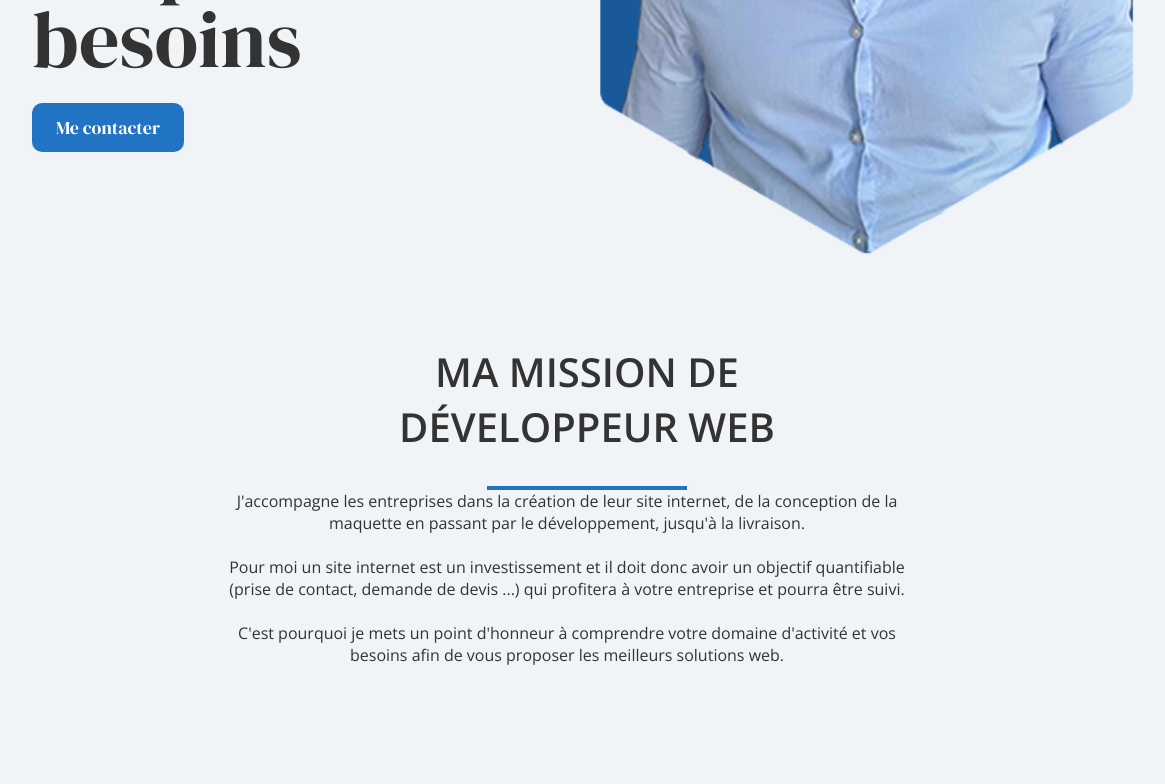
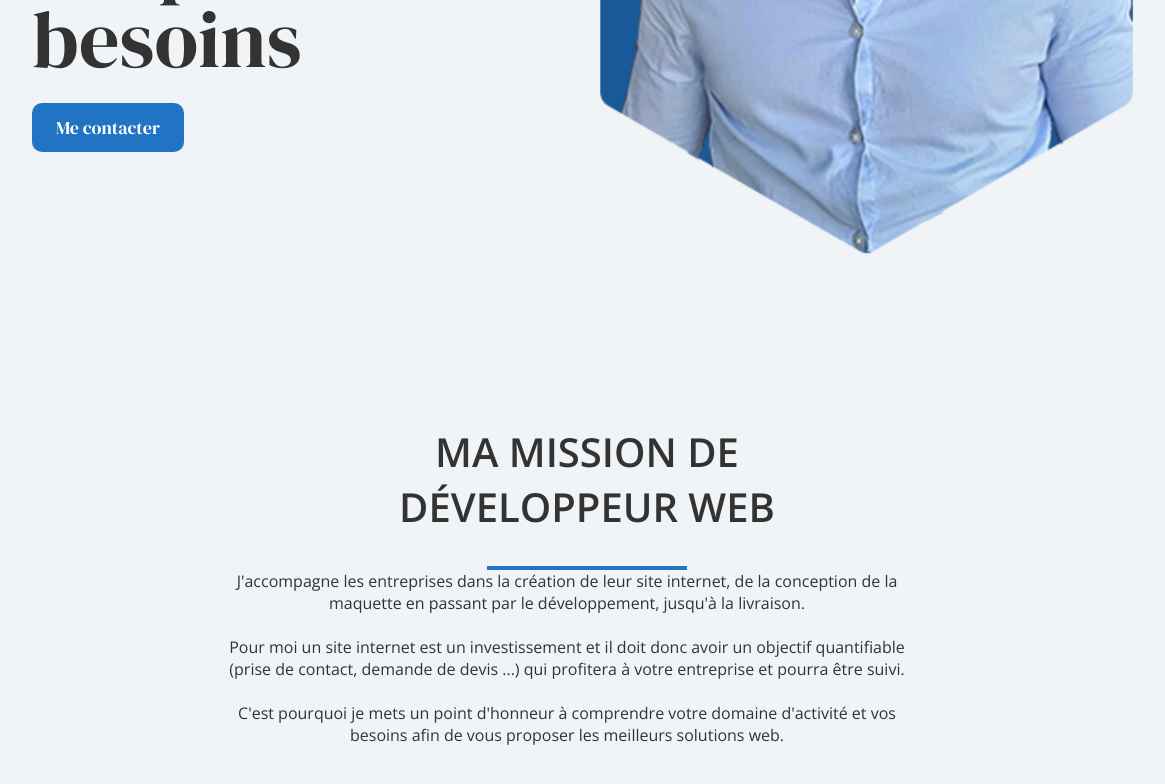
Before and after one commit to Lordyner/portfolio-dev, a Next.js app: page / in a window 1536 px wide. Shown: the part 626-1410 px from the top of the page, without its empty margins (181-1346 px from the left). Before the commit the page ends 1380 px from the top, so only its background shows below. Built offline with nearby package versions, Linux system fonts and the light colour scheme.

Commit message:
Modifiy padding

```diff
--- a/Components/Mission.module.css
+++ b/Components/Mission.module.css
@@ -4,7 +4,7 @@
     justify-content: center;
     gap: 1.5rem;
     text-align: center;
-    padding: 5.5rem 1.5rem;
+    padding: 3.5rem 1.5rem;
 }
 
 
@@ -24,7 +24,6 @@
     .missionContainer {
         padding: 5.5rem 2.5rem;
         gap: 2rem;
-
     }
 
 
@@ -41,8 +40,14 @@
         text-align: center;
         gap: 2.5rem;
     }
+
+    .missionContainer {
+        padding: 8.5rem 2.5rem;
+    }
 }
 
 @media (min-width: 90rem) {
-    .content {}
+    .missionContainer {
+        padding: 10.5rem 2.5rem;
+    }
 }
```
